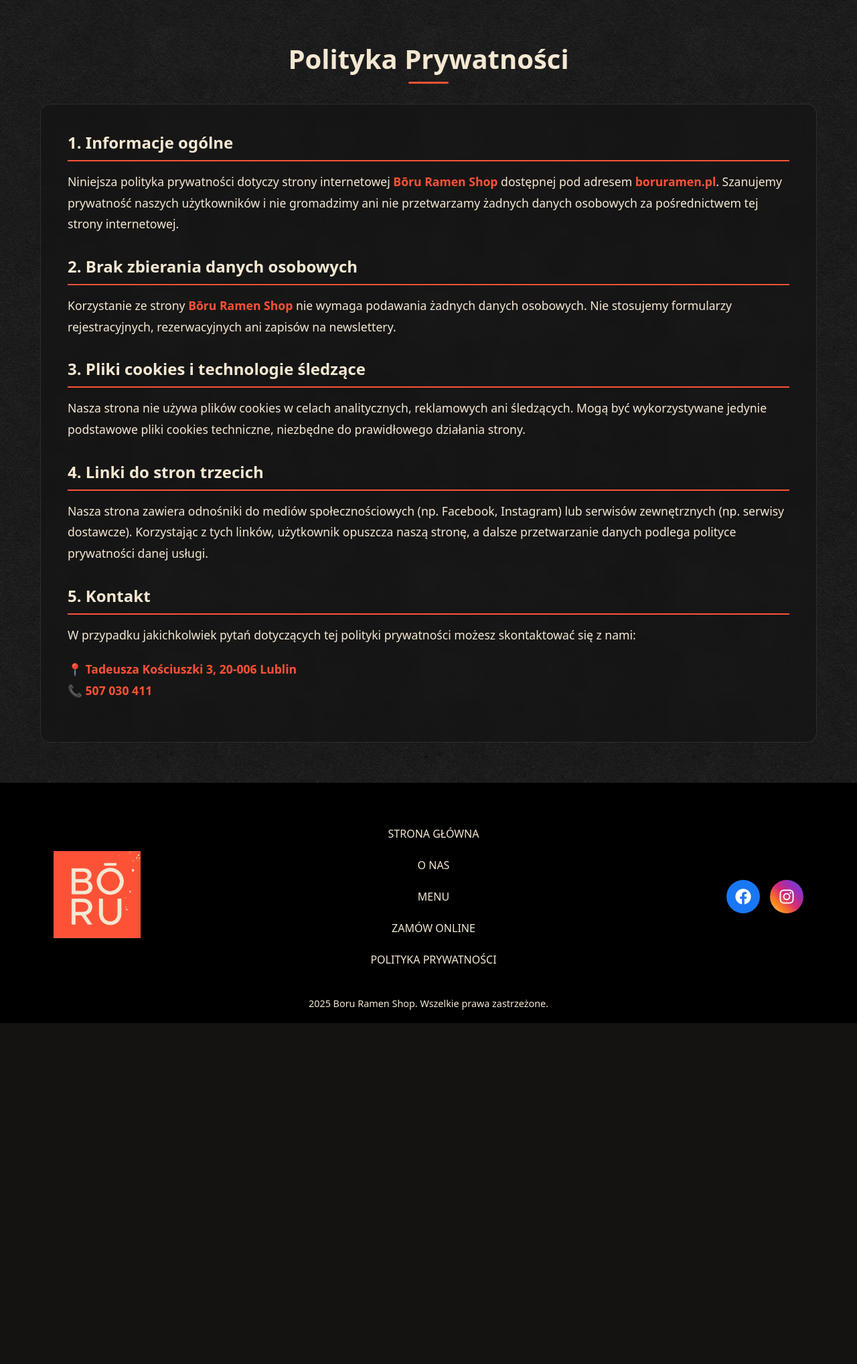
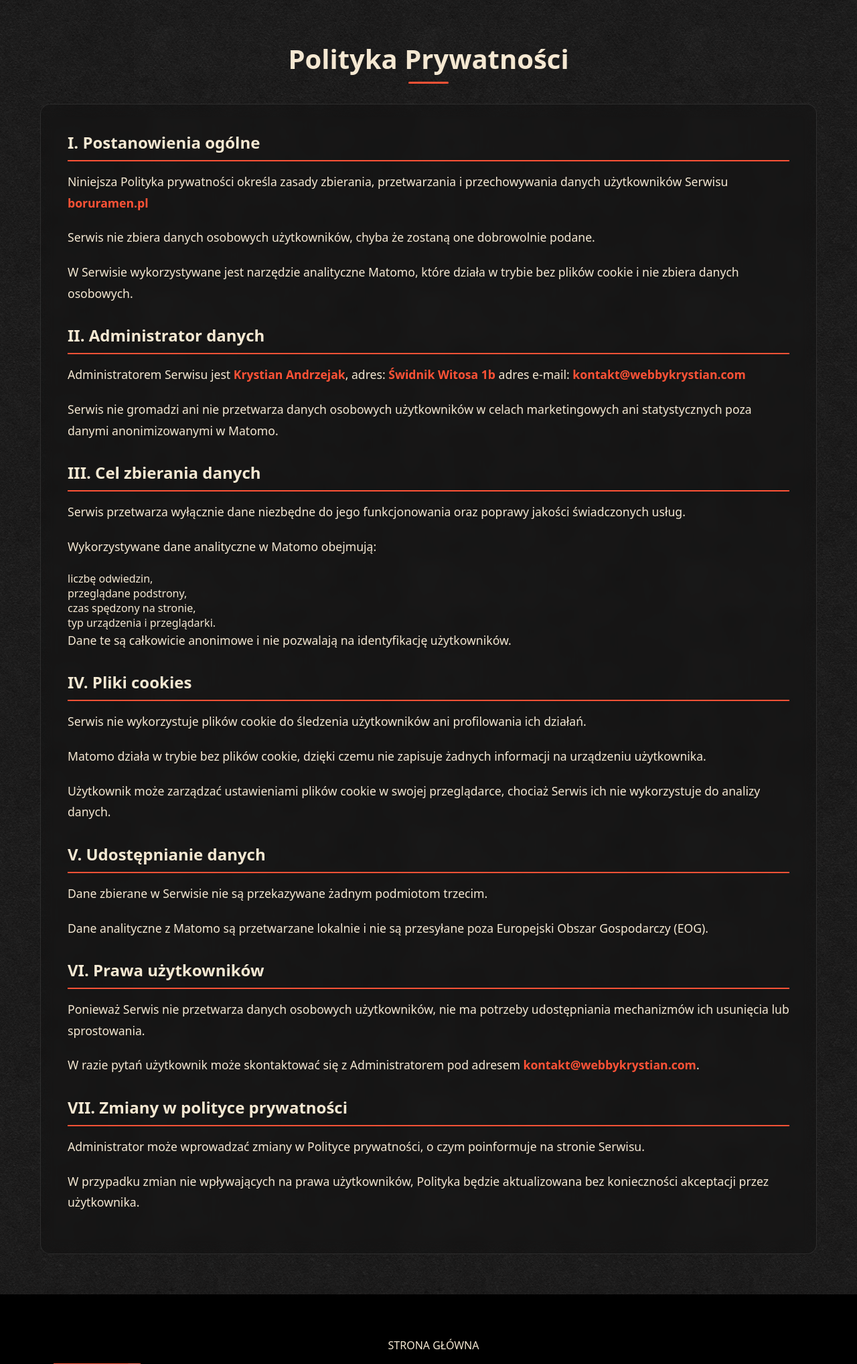
Before and after one commit to KrystianAnd/BoruRamen-Website, a Django app: page /polityka-strony/ in a window 1280 px wide. Shown: the part 160-2197 px from the top of the page at 67% size. Before the commit the page ends 1688 px from the top, so only its background shows below. Run offline with Django 5.2, Linux system fonts and the light colour scheme.

Commit message:
published version

```diff
--- a/boruramenshop/index/static/style2.css
+++ b/boruramenshop/index/static/style2.css
@@ -1232,6 +1232,12 @@
 .textpolitic strong {
   color: var(--primary);
 }
+.lipolitic{
+  display: flex;
+  justify-content: space-between;
+  align-items: center;
+
+}
 /* burger */
 .hidden {
   display: none;
@@ -1368,6 +1374,9 @@
   .infoneme {
     font-size: 1.2rem;
   }
+  .contenermenu{
+    margin-top: 20px;
+  }
 
   .menu-item,
   .menu-item2 {
--- a/boruramenshop/index/templates/main.html
+++ b/boruramenshop/index/templates/main.html
@@ -125,15 +125,15 @@
                         {% trans "Rekomendacje" %}
                     </h3>
                     <p class="recomendationtext">
-                       <strong>{% trans "BBQ Ramen" %} <br></strong>
-                        {% trans "Odkryj nasz wyjątkowy BBQ Ramen! 🍜🔥 Soczyste żeberka wieprzowe bez kości, delikatny szczypiorek, aromatyczny różowy imbir kanpyo oraz marynowane jajko w połączeniu z bogatym bulionem wieprzowym tworzą prawdziwą ucztę dla podniebienia. Przyjdź i daj się porwać tej pysznej harmonii smaków!" %}<br><br>
-                        <strong>{% trans "Zielona Ice Tea" %}<br></strong>
-                        {% trans "Dopełnij swoje rameny odświeżającą Zieloną Herbatą 🍵✨ Jej subtelny, naturalny smak idealnie komponuje się z aromatem naszego ramen i sprawi, że każda chwila posiłku stanie się jeszcze przyjemniejsza!" %}
+                       <strong>{% trans "Tantamen Ramen" %} <br></strong>
+                        {% trans "Odkryj nasz wyjątkowy Tantamen Ramen! 🍜🔥 Soczysta mielona wieprzowina, świeży szczypiorek, chrupiące marynowane kiełki oraz kremowe marynowane jajko, zanurzone w głębokim, aromatycznym bulionie wieprzowym. To idealne połączenie intensywnych smaków, które zachwyci każde podniebienie! Przyjdź i spróbuj tej wyjątkowej kompozycji!" %}<br><br>
+                        <strong>{% trans "Czarna Mrożona Herbata z mlekiem " %}<br></strong>
+                        {% trans "Dopełnij swoje rameny orzeźwiającą Czarną Mrożoną Herbatą z mlekiem! 🧊🥛 Jej głęboki, wyrazisty smak w połączeniu z delikatną kremowością mleka tworzy idealne uzupełnienie dla aromatycznych dań. Spróbuj i ciesz się doskonałą harmonią smaków!" %}
 
                     </p>
                 </div>
                 <div class="recomendationphoto">
-                    <img src="{% static 'ramen.png' %}" alt="Ramen" class="recphoto">
+                    <img src="{% static 'tantamen.png' %}" alt="Ramen" class="recphoto">
                 </div>
                 <div class="menulink">
                     <h3 class="linkmenu">
--- a/boruramenshop/index/templates/menu.html
+++ b/boruramenshop/index/templates/menu.html
@@ -449,13 +449,13 @@
                     </li>
                     <li class="limenu">
                         <div class="menu-item2">
-                            <h3 class="dish">Woda Gazowana 300ml" %}</h3>
+                            <h3 class="dish">{% trans "Woda Gazowana 300ml" %}</h3>
                             <span class="price">9 {% trans "zł" %}</span>
                         </div>
                     </li>
                     <li class="limenu">
                         <div class="menu-item2">
-                            <h3 class="dish">{% trans "Woda Niegazowana 700ml" %}</h3>
+                            <h3 class="dish">{% trans "Woda Gazowana 700ml" %}</h3>
                             <span class="price">13 {% trans "zł" %}</span>
                         </div>
                     </li>
--- a/boruramenshop/index/templates/polityka_strony.html
+++ b/boruramenshop/index/templates/polityka_strony.html
@@ -7,22 +7,42 @@
 <div class="polityka">
     <h1>{% trans "Polityka Prywatności" %}</h1>
     <div class="containerpolityka">
-        <h2 class="titlepolitic">{% trans "1. Informacje ogólne" %}</h2>
-        <p class="textpolitic">{% trans "Niniejsza polityka prywatności dotyczy strony internetowej" %} <strong>Bōru Ramen Shop</strong> {% trans "dostępnej pod adresem" %} <strong>boruramen.pl</strong>. {% trans "Szanujemy prywatność naszych użytkowników i nie gromadzimy ani nie przetwarzamy żadnych danych osobowych za pośrednictwem tej strony internetowej" %}.</p>
+        <h2 class="titlepolitic">{% trans "I. Postanowienia ogólne" %}</h2>
+        <p class="textpolitic">{% trans "Niniejsza Polityka prywatności określa zasady zbierania, przetwarzania i przechowywania danych użytkowników Serwisu" %} <strong>boruramen.pl</strong></p>
+        <p class="textpolitic">{% trans "Serwis nie zbiera danych osobowych użytkowników, chyba że zostaną one dobrowolnie podane." %}</p>
+        <p class="textpolitic">{% trans "W Serwisie wykorzystywane jest narzędzie analityczne Matomo, które działa w trybie bez plików cookie i nie zbiera danych osobowych." %}</p>
 
-        <h2 class="titlepolitic">{% trans "2. Brak zbierania danych osobowych" %}</h2>
-        <p class="textpolitic">{% trans "Korzystanie ze strony" %} <strong>Bōru Ramen Shop</strong> {% trans "nie wymaga podawania żadnych danych osobowych. Nie stosujemy formularzy rejestracyjnych, rezerwacyjnych ani zapisów na newslettery." %}</p>
+        <h2 class="titlepolitic">{% trans "II. Administrator danych" %}</h2>
+        <p class="textpolitic">{% trans "Administratorem Serwisu jest" %} <strong>Krystian Andrzejak</strong>, {% trans "adres:" %} <strong>Świdnik Witosa 1b</strong> {% trans "adres e-mail:" %} <strong>kontakt@webbykrystian.com</strong></p>
+        <p class="textpolitic">{% trans "Serwis nie gromadzi ani nie przetwarza danych osobowych użytkowników w celach marketingowych ani statystycznych poza danymi anonimizowanymi w Matomo." %}</p>
 
-        <h2 class="titlepolitic">{% trans "3. Pliki cookies i technologie śledzące" %}</h2>
-        <p class="textpolitic">{% trans "Nasza strona nie używa plików cookies w celach analitycznych, reklamowych ani śledzących. Mogą być wykorzystywane jedynie podstawowe pliki cookies techniczne, niezbędne do prawidłowego działania strony." %}</p>
+        <h2 class="titlepolitic">{% trans "III. Cel zbierania danych" %}</h2>
+        <p class="textpolitic">{% trans "Serwis przetwarza wyłącznie dane niezbędne do jego funkcjonowania oraz poprawy jakości świadczonych usług." %}</p>
+        <p class="textpolitic">{% trans "Wykorzystywane dane analityczne w Matomo obejmują:" %}</p>
+        <ul>
+            <li class="lipolitic">{% trans "liczbę odwiedzin," %}</li>
+            <li class="lipolitic">{% trans "przeglądane podstrony," %}</li>
+            <li class="lipolitic"> {% trans "czas spędzony na stronie," %}</li>
+            <li class="lipolitic">{% trans "typ urządzenia i przeglądarki." %}</li>
+        </ul>
+        <p class="textpolitic">{% trans "Dane te są całkowicie anonimowe i nie pozwalają na identyfikację użytkowników." %}</p>
 
-        <h2 class="titlepolitic">{% trans "4. Linki do stron trzecich" %}</h2>
-        <p class="textpolitic">{% trans "Nasza strona zawiera odnośniki do mediów społecznościowych (np. Facebook, Instagram) lub serwisów zewnętrznych (np. serwisy dostawcze). Korzystając z tych linków, użytkownik opuszcza naszą stronę, a dalsze przetwarzanie danych podlega polityce prywatności danej usługi." %}</p>
+        <h2 class="titlepolitic">{% trans "IV. Pliki cookies" %}</h2>
+        <p class="textpolitic">{% trans "Serwis nie wykorzystuje plików cookie do śledzenia użytkowników ani profilowania ich działań." %}</p>
+        <p class="textpolitic">{% trans "Matomo działa w trybie bez plików cookie, dzięki czemu nie zapisuje żadnych informacji na urządzeniu użytkownika." %}</p>
+        <p class="textpolitic">{% trans "Użytkownik może zarządzać ustawieniami plików cookie w swojej przeglądarce, chociaż Serwis ich nie wykorzystuje do analizy danych." %}</p>
 
-        <h2 class="titlepolitic">{% trans "5. Kontakt" %}</h2>
-        <p class="textpolitic">{% trans "W przypadku jakichkolwiek pytań dotyczących tej polityki prywatności możesz skontaktować się z nami:" %}</p>
-        <p class="textpolitic">📍 <strong>Tadeusza Kościuszki 3, 20-006 Lublin </strong><br>
-        📞 <strong>507 030 411</strong></p>
+        <h2 class="titlepolitic">{% trans "V. Udostępnianie danych" %}</h2>
+        <p class="textpolitic">{% trans "Dane zbierane w Serwisie nie są przekazywane żadnym podmiotom trzecim." %}</p>
+        <p class="textpolitic">{% trans "Dane analityczne z Matomo są przetwarzane lokalnie i nie są przesyłane poza Europejski Obszar Gospodarczy (EOG)." %}</p>
+
+        <h2 class="titlepolitic">{% trans "VI. Prawa użytkowników" %}</h2>
+        <p class="textpolitic">{% trans "Ponieważ Serwis nie przetwarza danych osobowych użytkowników, nie ma potrzeby udostępniania mechanizmów ich usunięcia lub sprostowania." %}</p>
+        <p class="textpolitic">{% trans "W razie pytań użytkownik może skontaktować się z Administratorem pod adresem" %} <strong>kontakt@webbykrystian.com</strong>.</p>
+
+        <h2 class="titlepolitic">{% trans "VII. Zmiany w polityce prywatności" %}</h2>
+        <p class="textpolitic">{% trans "Administrator może wprowadzać zmiany w Polityce prywatności, o czym poinformuje na stronie Serwisu." %}</p>
+        <p class="textpolitic">{% trans "W przypadku zmian nie wpływających na prawa użytkowników, Polityka będzie aktualizowana bez konieczności akceptacji przez użytkownika." %}</p>
     </div>
 </div>
 
```
Also changed, not shown: boruramenshop/django-requirements.txt (added, +8 -0 lines), boruramenshop/db.sqlite3, boruramenshop/index/locale/en/LC_MESSAGES/django.po, boruramenshop/index/locale/pl/LC_MESSAGES/django.po, boruramenshop/index/static/tantamen.png (added), 9 other files.
